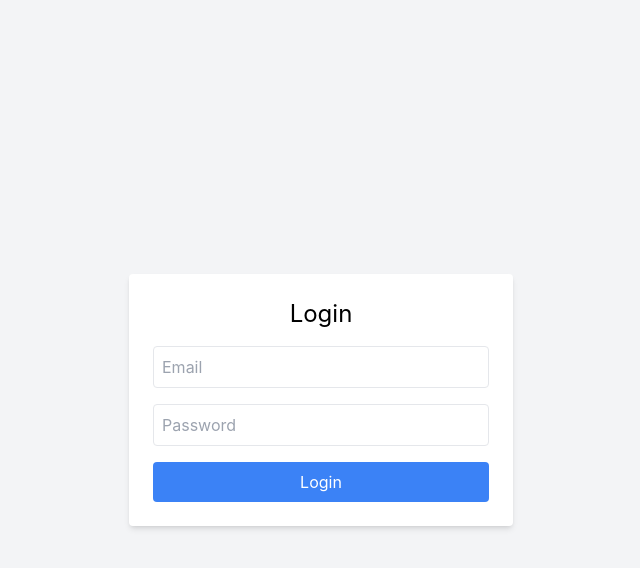
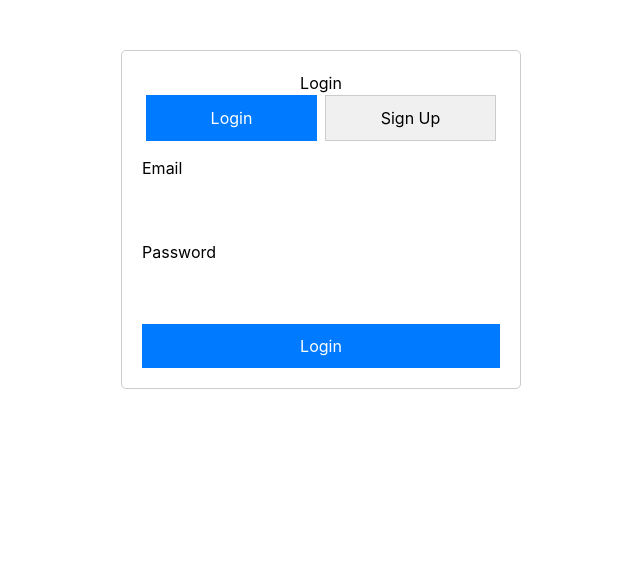
Before and after one commit to davalavinoo/expense-tracker-frontend-clean, a React (Create React App) app: page / in a window 1280 px wide. Shown: the top 568 px of the page, without its empty margins (319-959 px from the left). Built offline with nearby package versions, Linux system fonts and the light colour scheme.

Commit message:
Combine login and signup

```diff
--- /dev/null
+++ b/src/pages/Login.css
@@ -0,0 +1,59 @@
+.login-container {
+  max-width: 400px;
+  margin: 50px auto;
+  padding: 20px;
+  border: 1px solid #ccc;
+  border-radius: 5px;
+}
+
+.toggle-buttons {
+  display: flex;
+  justify-content: space-around;
+  margin-bottom: 20px;
+}
+
+.toggle-buttons button {
+  padding: 10px;
+  width: 48%;
+  border: 1px solid #ccc;
+  background: #f0f0f0;
+  cursor: pointer;
+}
+
+.toggle-buttons button.active {
+  background: #007bff;
+  color: white;
+  border-color: #007bff;
+}
+
+.login-container h2 {
+  text-align: center;
+}
+
+.login-container div {
+  margin-bottom: 15px;
+}
+
+.login-container label {
+  display: block;
+  margin-bottom: 5px;
+}
+
+.login-container input {
+  width: 100%;
+  padding: 8px;
+  box-sizing: border-box;
+}
+
+.login-container button[type="submit"] {
+  width: 100%;
+  padding: 10px;
+  background: #007bff;
+  color: white;
+  border: none;
+  cursor: pointer;
+}
+
+.login-container button[type="submit"]:hover {
+  background: #0056b3;
+}
--- a/src/pages/Login.js
+++ b/src/pages/Login.js
@@ -1,33 +1,72 @@
-import { useState } from 'react';
+import React, { useState } from 'react';
 import axios from 'axios';
 import { useNavigate } from 'react-router-dom';
+import './Login.css'; // Update CSS too
 
-function Login() {
+const Login = () => {
+  const [isLogin, setIsLogin] = useState(true); // Toggle between login/signup
   const [email, setEmail] = useState('');
   const [password, setPassword] = useState('');
+  const [name, setName] = useState(''); // For signup
   const navigate = useNavigate();
 
-  const handleSubmit = async (e) => {
+  const onSubmit = async (e) => {
     e.preventDefault();
-try {
-	const res = await axios.post('https://expense-tracker-backend-pzfc.onrender.com/api/auth/login', { email, password });
+    try {
+      const url = isLogin
+        ? 'http://localhost:5000/api/auth/login' // Swap to live URL later
+        : 'http://localhost:5000/api/auth/signup';
+      const data = isLogin ? { email, password } : { name, email, password };
+      const res = await axios.post(url, data);
+      console.log(`${isLogin ? 'Login' : 'Signup'} Response:`, res.data);
       localStorage.setItem('token', res.data.token);
       navigate('/dashboard');
     } catch (err) {
-      console.error(err.response.data);
+      console.error(`${isLogin ? 'Login' : 'Signup'} Error:`, err.response ? err.response.data : err.message);
     }
   };
 
   return (
-    <div className="min-h-screen flex items-center justify-center bg-gray-100">
-      <form onSubmit={handleSubmit} className="bg-white p-6 rounded shadow-md w-96">
-        <h2 className="text-2xl mb-4 text-center">Login</h2>
-        <input type="email" placeholder="Email" value={email} onChange={(e) => setEmail(e.target.value)} className="w-full p-2 mb-4 border rounded" />
-        <input type="password" placeholder="Password" value={password} onChange={(e) => setPassword(e.target.value)} className="w-full p-2 mb-4 border rounded" />
-        <button type="submit" className="w-full p-2 bg-blue-500 text-white rounded">Login</button>
+    <div className="login-container">
+      <h2>{isLogin ? 'Login' : 'Sign Up'}</h2>
+      <div className="toggle-buttons">
+        <button onClick={() => setIsLogin(true)} className={isLogin ? 'active' : ''}>Login</button>
+        <button onClick={() => setIsLogin(false)} className={!isLogin ? 'active' : ''}>Sign Up</button>
+      </div>
+      <form onSubmit={onSubmit}>
+        {!isLogin && (
+          <div>
+            <label>Name</label>
+            <input
+              type="text"
+              value={name}
+              onChange={(e) => setName(e.target.value)}
+              required={!isLogin}
+            />
+          </div>
+        )}
+        <div>
+          <label>Email</label>
+          <input
+            type="email"
+            value={email}
+            onChange={(e) => setEmail(e.target.value)}
+            required
+          />
+        </div>
+        <div>
+          <label>Password</label>
+          <input
+            type="password"
+            value={password}
+            onChange={(e) => setPassword(e.target.value)}
+            required
+          />
+        </div>
+        <button type="submit">{isLogin ? 'Login' : 'Sign Up'}</button>
       </form>
     </div>
   );
-}
+};
 
 export default Login;
```
